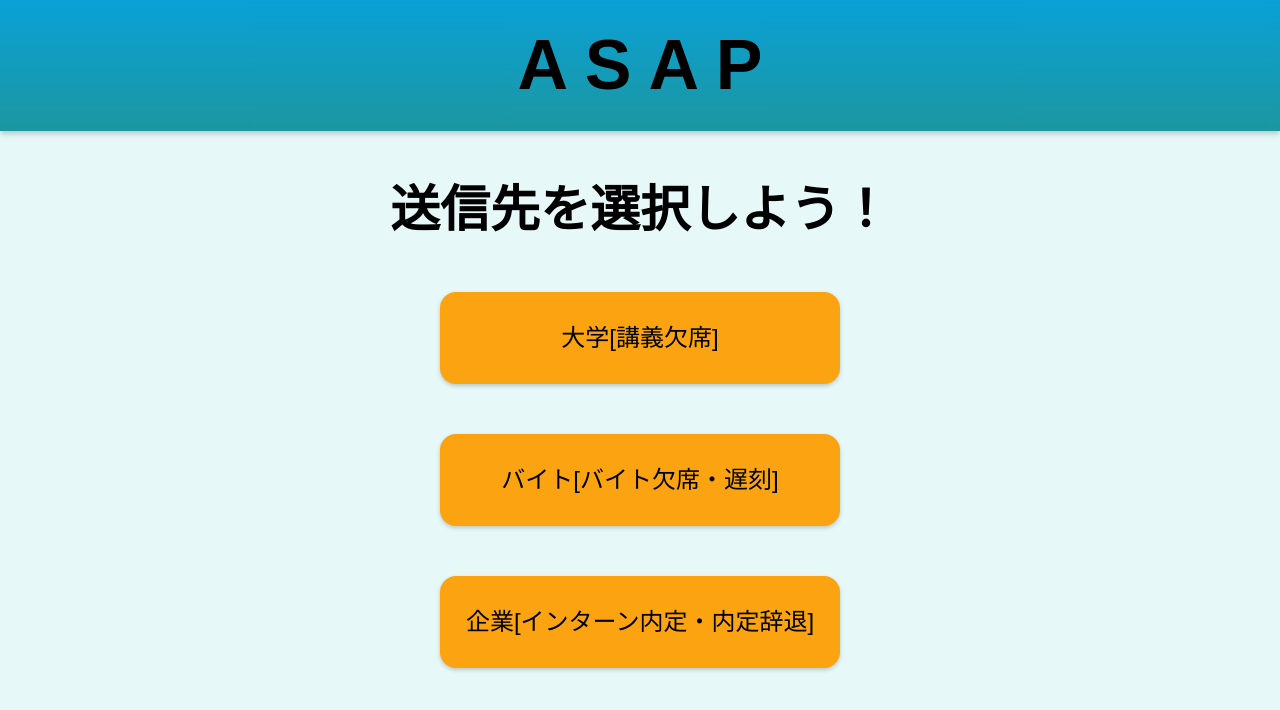
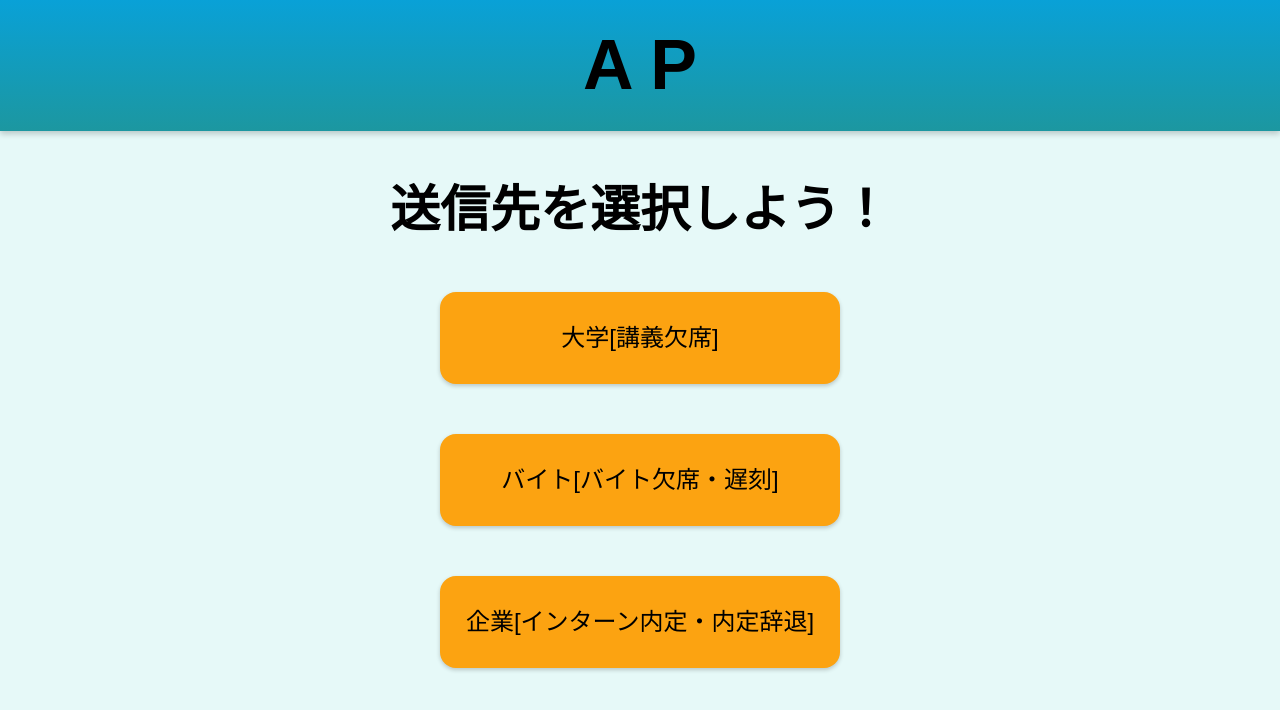
Before and after one commit to yusei53/ASAP, a React (Create React App) app: page / in a window 1280 px wide. Shown: the top 710 px of the page. Built offline with nearby package versions, Linux system fonts and the light colour scheme.

Commit message:
テスト

```diff
--- a/src/components/Header.jsx
+++ b/src/components/Header.jsx
@@ -3,7 +3,7 @@ import styled, { keyframes } from "styled-components";
 export const Header = () => {
   return (
     <SHeader>
-      <SString>A S A P</SString>
+      <SString>A P</SString>
     </SHeader>
   );
 };
```
